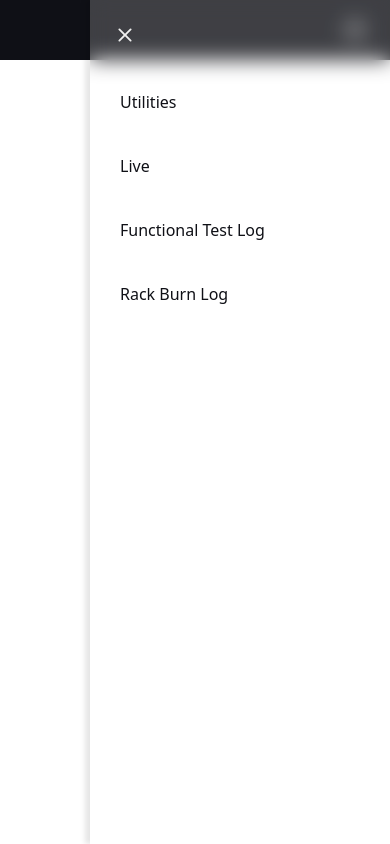
After one commit to pphyom/UtilityHub, a Flask app: template templates/home.html in a window 390 px wide, after a click that opens the changed part. The commit adds this page. Run offline with Flask 3, Linux system fonts and the light colour scheme; the template is opened without the code that fills it, so the values that code supplies are empty; some libraries are stand-ins or nearby versions.

Commit message:
nav sidebar

```diff
--- a/main.py
+++ b/main.py
@@ -1,34 +1,36 @@
 from flask import Flask, redirect, url_for, render_template, request
 from config.core import Source
 
-
 header = {
-        "User-Agent": "Mozilla/5.0 (Windows NT 10.0; Win64; x64) AppleWebKit/537.36 (KHTML, like Gecko)"
-                    " Chrome/123.0.0.0 Safari/537.36sec-gpc: 1"
-        "Accept-Language: en-US,en;q=0.9"
-        }
+    "User-Agent": "Mozilla/5.0 (Windows NT 10.0; Win64; x64) AppleWebKit/537.36 (KHTML, like Gecko)"
+                  " Chrome/123.0.0.0 Safari/537.36sec-gpc: 1"
+                  "Accept-Language: en-US,en;q=0.9"
+}
 url = "http://10.43.251.42/input_output?model=Supermicro"
 
 
-smc = Source(url=url, header=header)
-base_data = smc.request_data()  # assigned the data into the base_data variable
-headings = ("Rack", "System SN.", "Status", "Time Taken")
+# smc = Source(url=url, header=header)
+# base_data = smc.request_data()  # assigned the data into the base_data variable
+# headings = ("Rack", "System SN.", "Status", "Time Taken")
 
 
 app = Flask(__name__)
 
 
-@app.route("/", methods=["GET", "POST"])
-def index():
-    if request.method == "POST":
-        serial_number_list = [request.form.get("serial_numbers")]
-        for i in serial_number_list:
-            print(i.strip("\n"))
-    return render_template("index.html", headings=headings, data=base_data[0:10])
+# @app.route("/", methods=["GET", "POST"])
+# def index():
+#     if request.method == "POST":
+#         serial_number_list = [request.form.get("serial_numbers")]
+#         for i in serial_number_list:
+#             print(i.strip("\n"))
+#     return render_template("index.html", headings=headings, data=base_data[0:10])
+
+@app.route("/")
+def home():
+    return render_template("home.html")
 
 
 if __name__ == "__main__":
     app.run(host="0.0.0.0", port=90, debug=True)
 
-
 # f.close()
--- a/static/css/style.css
+++ b/static/css/style.css
@@ -1,8 +1,112 @@
-body {
+:root {
+    --color-1: #0f1016;
+    --text-color: #f0f0f0;
+    --accent-color: #006aff;
+}
+
+* {
     margin: 0;
-    font-family: inter;
+    padding: 0;
+}
+
+html {
+    font-size: 12pt;
+    font-family: 'Segoe UI', Tahoma, Geneva, Verdana, sans-serif;
 }
 
 .tbl {
     margin-top: 5rem;
 }
+
+nav {
+    height: 60px;
+    background-color: var(--color-1);
+    display: flex;
+    justify-content: flex-end;
+    align-items: center;
+}
+
+.link-container {
+    height: 100%;
+    width: 100%;
+    display: flex;
+    flex-direction: row;
+    align-items: center;
+}
+
+nav a {
+    height: 100%;
+    padding: 0 20px;
+    display: flex;
+    align-items: center;
+    text-decoration: none;
+    color: var(--text-color);
+}
+
+nav a:hover {
+    background-color: var(--accent-color);
+}
+
+nav .home-link {
+    margin-right: auto;
+}
+
+#sidebar-active {
+    display: none;
+}
+
+.open-sidebar-button, .close-sidebar-button {
+    display: none;
+}
+
+@media(max-width: 800px) {
+    .link-container {
+        flex-direction: column;
+        align-items: flex-start;
+
+        position: fixed;
+        top: 0;
+        right: -100%;
+        z-index: 10;
+        width: 300px;
+
+        background-color: rgba(255, 255, 255, 0.2);
+        backdrop-filter: blur(10px);
+        box-shadow: -5px 0 5px rgba(0, 0, 0, 0.1);
+        transition: 0.3s ease-out;
+    }
+
+    nav a {
+        box-sizing: border-box;
+        height: auto;
+        width: 100%;
+        padding: 20px 30px;
+        color: var(--color-1);
+        font-weight: 400;
+        justify-content: flex-start;
+    }
+
+    .open-sidebar-button, .close-sidebar-button {
+        padding: 20px;
+        display: block;
+    }
+
+    #sidebar-active:checked ~ .link-container {
+        right: 0;
+    }
+
+    #sidebar-active:checked ~ #overlay {
+        height: 100%;
+        width: 100%;
+        position: fixed;
+        top: 0;
+        left: 0;
+        z-index: 9;
+    }
+}
+
+@media(max-width: 375px) {
+    .link-container {
+        width: 100%;
+    }
+}
--- /dev/null
+++ b/templates/base2.html
@@ -0,0 +1,40 @@
+<!doctype html>
+<html lang="en">
+
+<head>
+  <meta charset="UTF-8">
+  <meta name="viewport"
+    content="width=device-width, user-scalable=no, initial-scale=1.0, maximum-scale=1.0, minimum-scale=1.0">
+  <meta http-equiv="X-UA-Compatible" content="ie=edge">
+  <title>{% block head %}{% endblock %}</title>
+  <link rel="stylesheet" href="{{ url_for('static', filename='css/style.css') }}">
+  <link rel="stylesheet" href="{{ url_for('static', filename='css/bootstrap.min.css') }}">
+  <script defer src="{{ url_for('static', filename='js/bootstrap.bundle.min.js') }}"></script>
+</head>
+
+<body>
+  <nav>
+    <input type="checkbox" id="sidebar-active">
+    <label for="sidebar-active" class="open-sidebar-button">
+      <img src="{{ url_for('static', filename='images/list.svg') }}">
+    </label>
+
+    <label for="sidebar-active" id="overlay"></label>
+    <div class="link-container">
+      <label for="sidebar-active" class="close-sidebar-button">
+        <img src="{{ url_for('static', filename='images/x.svg') }}">
+      </label>
+
+      <a class="home-link" href="#">Utilities</a>
+      <a href="#">Live</a>
+      <a href="#">Functional Test Log</a>
+      <a href="#">Rack Burn Log</a>
+    </div>
+  </nav>
+
+  {% block body %}
+
+  {% endblock %}
+</body>
+
+</html>
--- /dev/null
+++ b/templates/home.html
@@ -0,0 +1,9 @@
+{% extends "base2.html" %}
+
+{% block head %} Home {% endblock %}
+
+{% block body %}
+
+
+
+{% endblock %}
```
Also changed, not shown: static/images/grid-fill.svg (added), static/images/list.svg (added), static/images/x.svg (added), static/js/custom.js (added).
